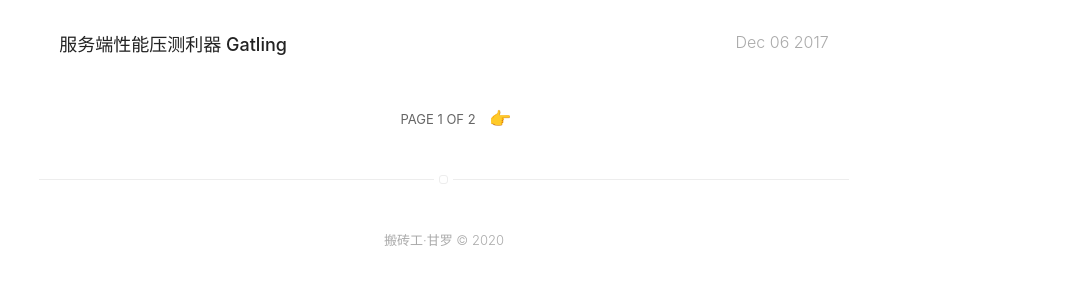
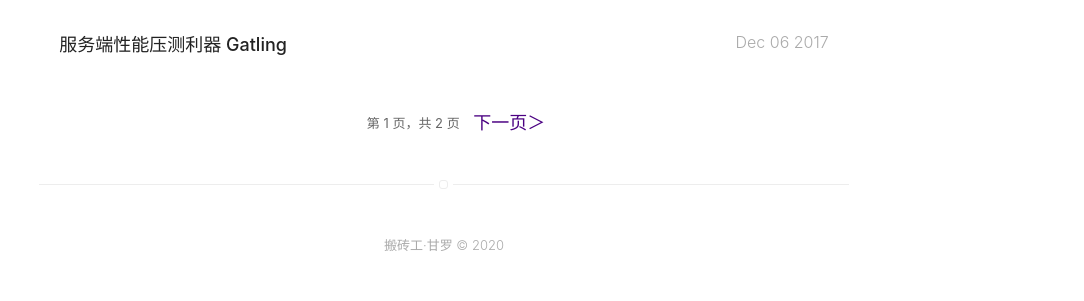
Before and after one commit to Jiangew/jiangew.github.io, a Jekyll site: the page built from blog/index.html, in a window 1280 px wide. Shown: the part 1706-2007 px from the top of the page, without its empty margins (196-1280 px from the left). Built offline with Jekyll 4.4.1, drawn with Linux system fonts in a browser that asks for light colours; the list of posts is cut into pages by our own code.

Commit message:
polish page

```diff
--- a/_includes/pagination.html
+++ b/_includes/pagination.html
@@ -1,14 +1,14 @@
 <div class="pagination">
     {% if paginator.previous_page %}
-        <a href="{{ site.url }}{{ paginator.previous_page_path }}" class="previous">👈</a>
+        <a href="{{ site.url }}{{ paginator.previous_page_path }}" class="previous">＜上一页</a>
     {% else %}
         <span class="previous hidden">«</span>
     {% endif %}
 
-    <span class="page_number ">PAGE {{ paginator.page }} OF {{ paginator.total_pages }}</span>
+    <span class="page_number ">第 {{ paginator.page }} 页，共 {{ paginator.total_pages }} 页</span>
 
     {% if paginator.next_page %}
-        <a href="{{ site.url }}{{ paginator.next_page_path }}" class="next">👉</a>
+        <a href="{{ site.url }}{{ paginator.next_page_path }}" class="next">下一页＞</a>
     {% else %}
         <span class="next hidden">»</span>
     {% endif %}
```
